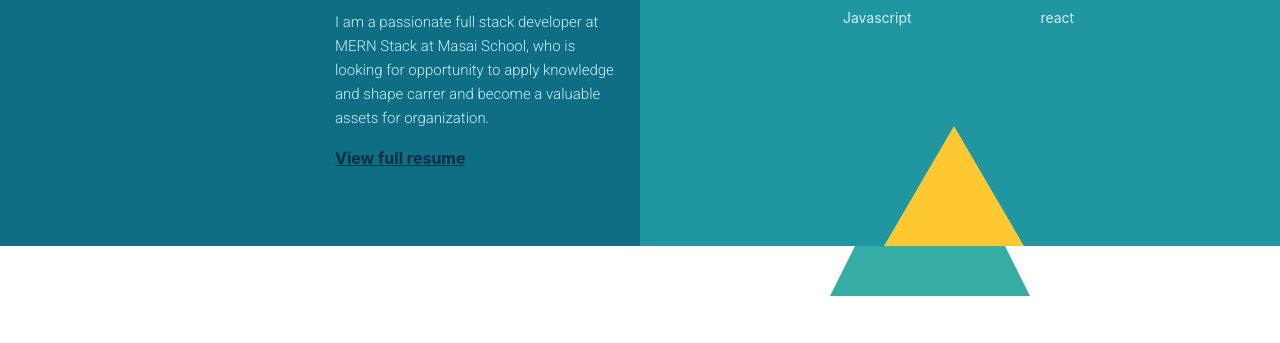
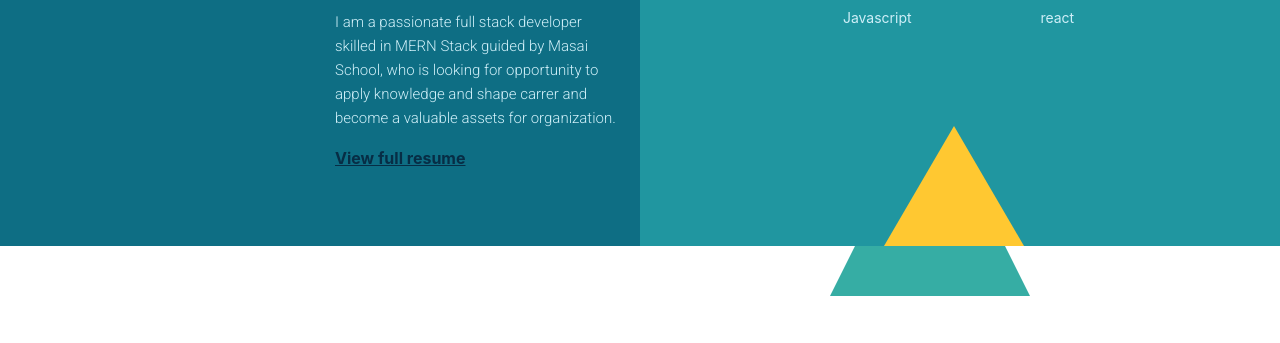
Before and after one commit to masaianshubham/masaianshubham.github.io, a plain HTML site: page index.html in a window 1280 px wide. Shown: the part 454-797 px from the top of the page. Drawn offline with nearby package versions, Linux system fonts and the light colour scheme.

Commit message:
description update

```diff
--- a/index.html
+++ b/index.html
@@ -24,7 +24,7 @@
                         <h1 class="text-white profileName mt-n3">Kumar</h1>
                         <p id="role">Full Stack Developer</p>
                         <i class="fas fa-map-marker-alt h4" id="addressIcon"></i><span id="address" class="ml-2 mt-n5"> Patna, Bihar, India</span>
-                        <p id="description" >I am a passionate full stack developer at MERN Stack at Masai School, who is looking for opportunity to apply knowledge and shape carrer and become a valuable assets for organization.</p>
+                        <p id="description" >I am a passionate full stack developer skilled in MERN Stack guided by Masai School, who is looking for opportunity to apply knowledge and shape carrer and become a valuable assets for organization.</p>
                         <a href="#" id="resumeLink">View full resume</a>
                     </div>
                 </div>
```
